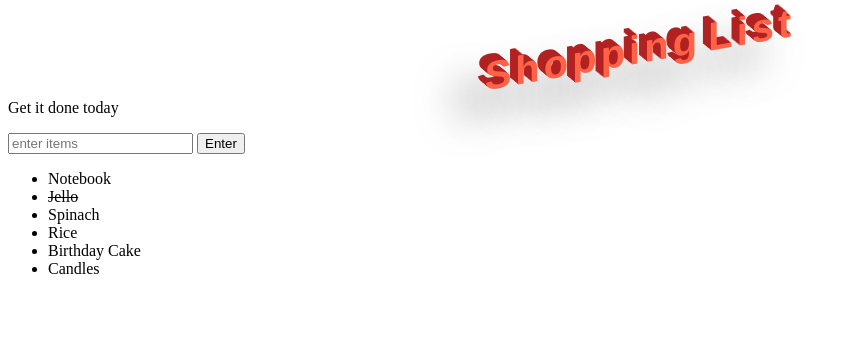
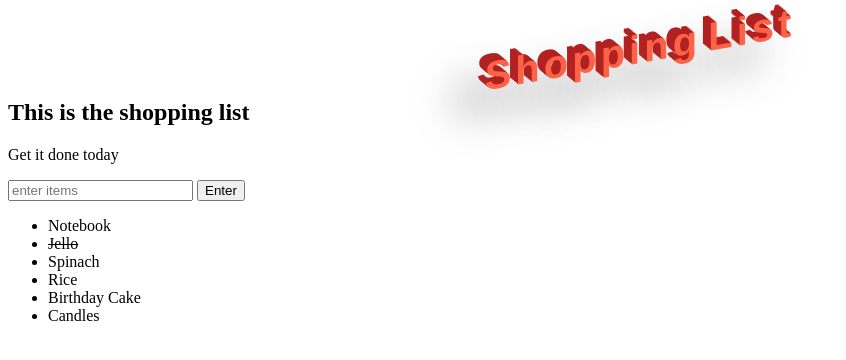
Before and after one commit to Kang-Yuchan/JS-DOM, a plain HTML site: page index.html in a window 1280 px wide. Shown: the whole page, without its empty margins (0-846 px from the left). Drawn offline with Linux system fonts and the light colour scheme.

Commit message:
changing text

```diff
--- a/index.html
+++ b/index.html
@@ -6,6 +6,7 @@
 </head>
 <body>
 	<h1 class="coolTitle">Shopping List</h1>
+	<h2>This is the shopping list</h2>
 	<p id="first">Get it done today</p>
 	<input id="userinput" type="text" placeholder="enter items">
 	<button id="enter">Enter</button>
```
